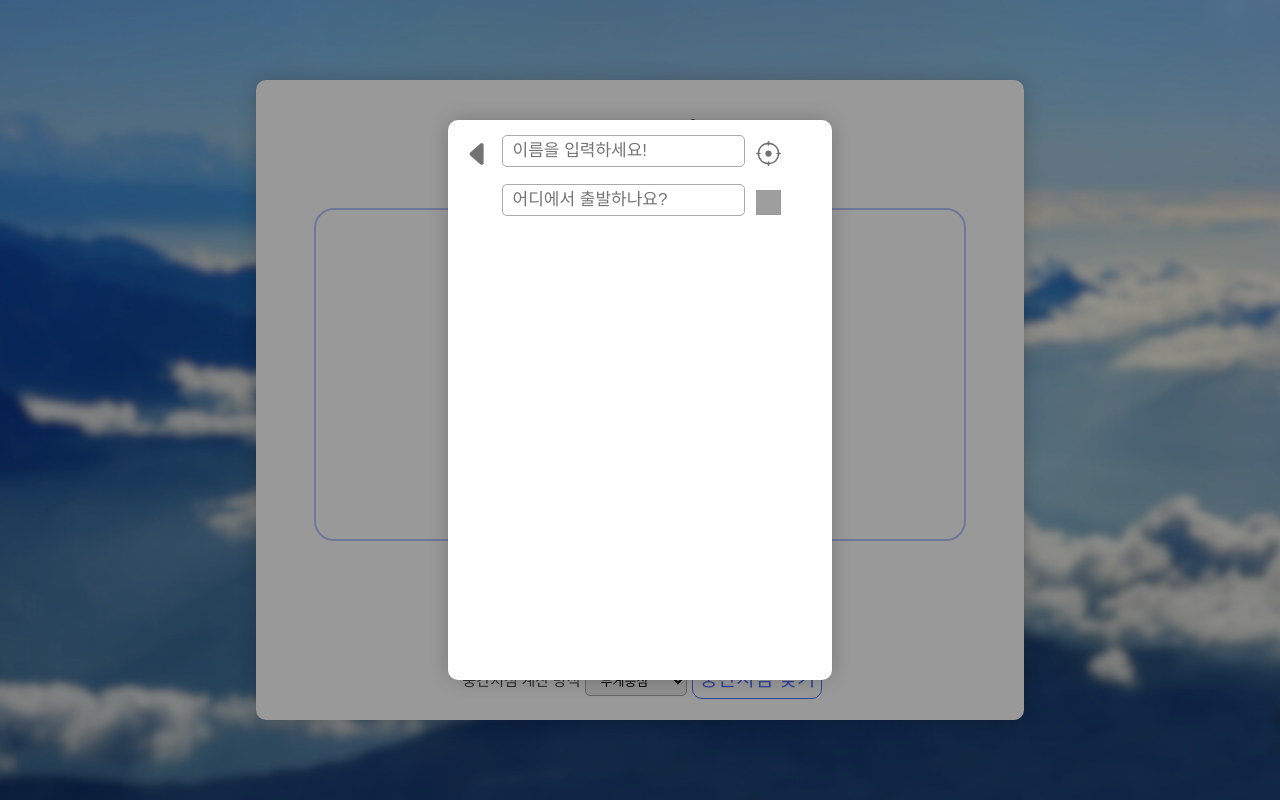
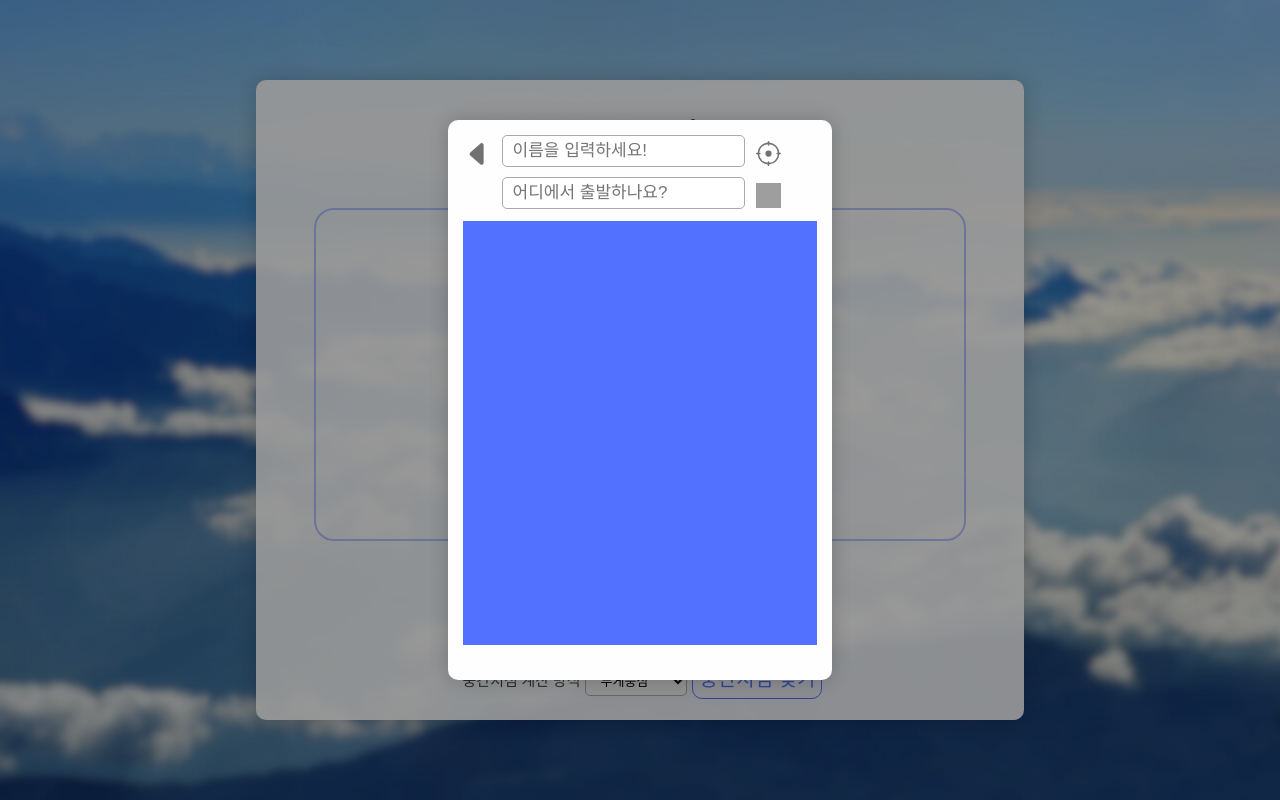
Before and after one commit to kjy0124/MeetPoint, a Vue app: page /InputPage in a window 1280 px wide. Both pictures are taken after a click on the button "친구 추가하기". Shown: the top 800 px of the page. Built offline with nearby package versions, Linux system fonts and the light colour scheme; grey boxes are pictures that could not be loaded.

Commit message:
240331 권지용 최종전

```diff
--- a/src/components/InputPage.vue
+++ b/src/components/InputPage.vue
@@ -14,7 +14,7 @@
                                 :class="{ 'with-border': index !== friendList.length }">
                                 <div class="element-left">{{ friend.name.trim() !== '' ? friend.name : "친구"+(index+1) }}</div>
                                 <div class="element-mid">{{ friend.address }}</div>
-                                <img src="@/assets/x-circle.svg" class="element-right" @click="removeFriend(friend)">
+                                <img src="@/assets/x-circle.svg" class="element-right" @click="removeFriend(index)">
                             </li>
                         </ul>
                     </div>
@@ -43,12 +43,13 @@
             <div class="modal-content-top">
                 <img src="@/assets/caret-modal-fill.svg" alt="뒤로가기" @click="closeModal()" />
                 <input class="input-name" placeholder="이름을 입력하세요!" type="text" id="name" v-model="name" maxlength="17"/>
-                <img src="@/assets/mylocation.svg" alt="현재 위치" />
+                <img src="@/assets/mylocation.svg" alt="현재 위치" @click="현재위치()"/>
             </div>
-            <div class="modal-content-btm">
+            <div class="modal-content-mid">
                 <input class="input-location" placeholder="어디에서 출발하나요?" type="text" id="location" v-model="location" maxlength="36"/>
                 <img class="search-img" src="../assets/돋보기.png" @click="addFriend()"/>
             </div>
+            <div class="modal-content-btm"></div>
         </div>
     </div>
 </template>
@@ -88,6 +89,10 @@ export default {
         /* 튜플 삭제 함수 */
         removeFriend(index) {
             this.friendList.splice(index, 1);
+        },
+
+        현재위치(){
+            alert("현재위치 기능");
         }
     }
 }
--- a/src/css/component.css
+++ b/src/css/component.css
@@ -10,7 +10,7 @@
 .warper {
     width: 60%;
     height: 80%;
-    background-color: rgb(255, 255, 255);
+    background-color: rgba(255, 255, 255, .9);
     z-index: 20;
     display: flex;
     flex-direction: column;
@@ -58,7 +58,7 @@
 .warper-top h3 {
     margin-top: 1em;
     font-size: 2em;
-    color: #dcdcdcdc;
+    color: #a1a1a1a1;
     @media screen and (max-width: 1000px) {
         display: none;
     }
@@ -111,7 +111,7 @@
 .warper-mid-btm h3 {
     margin-top: 1em;
     font-size: 2em;
-    color: #dcdcdcdc;
+    color: #a1a1a1a1;
 }
 
 .add-button {
@@ -180,8 +180,18 @@
 
 .modal-content-top{
     margin-bottom: 1.5em;
+    height: 5%;
+}
+
+.modal-content-mid{
+    margin-left: 3em;
+    height: 5%;
 }
 
 .modal-content-btm{
-    margin-left: 3em;
+    /* margin-left: 4em; */
+    /* width: 90%; */
+    margin-top: 5%;
+    height: 80%;
+    background-color: #5271ff;
 }
```
